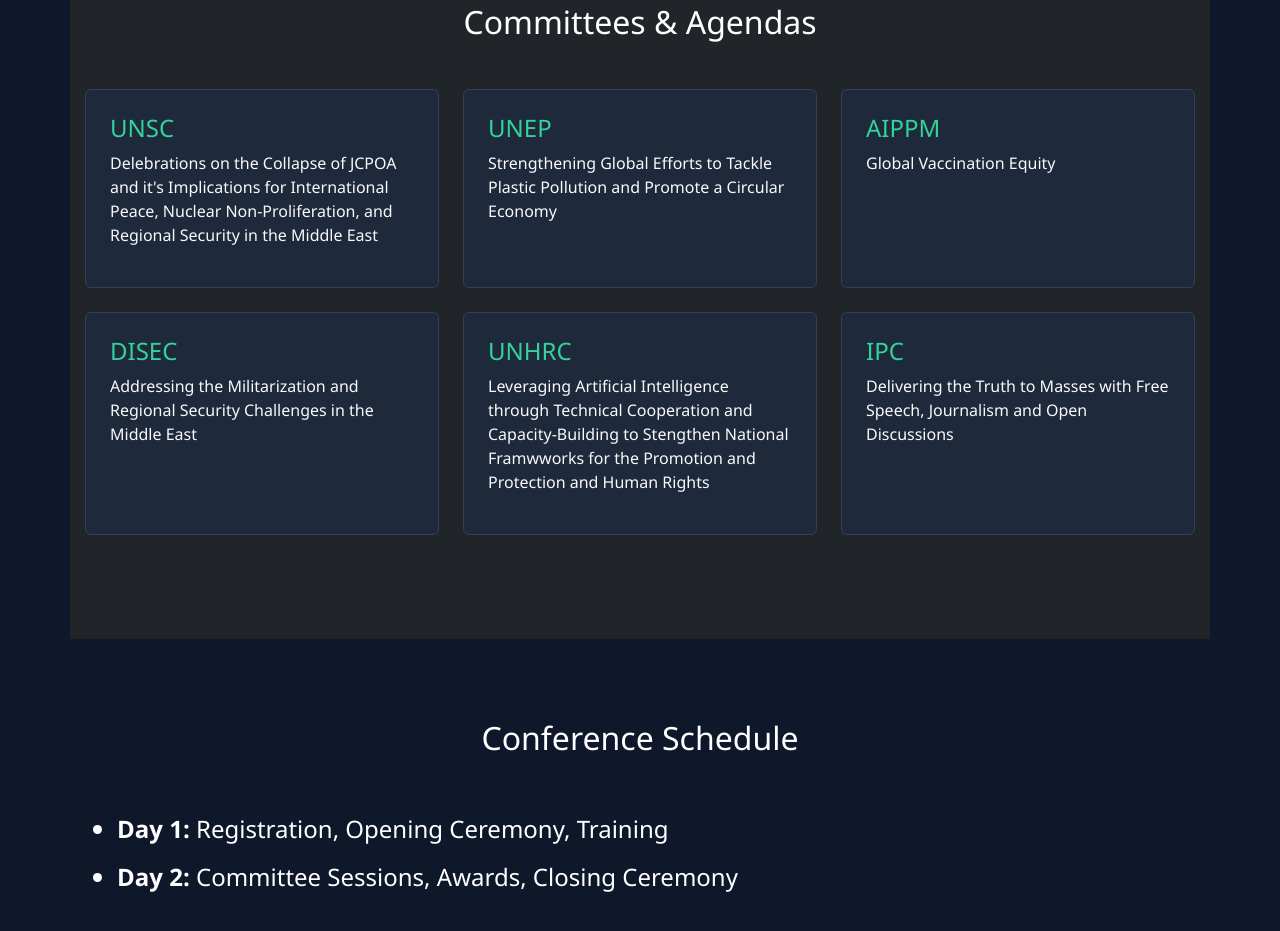
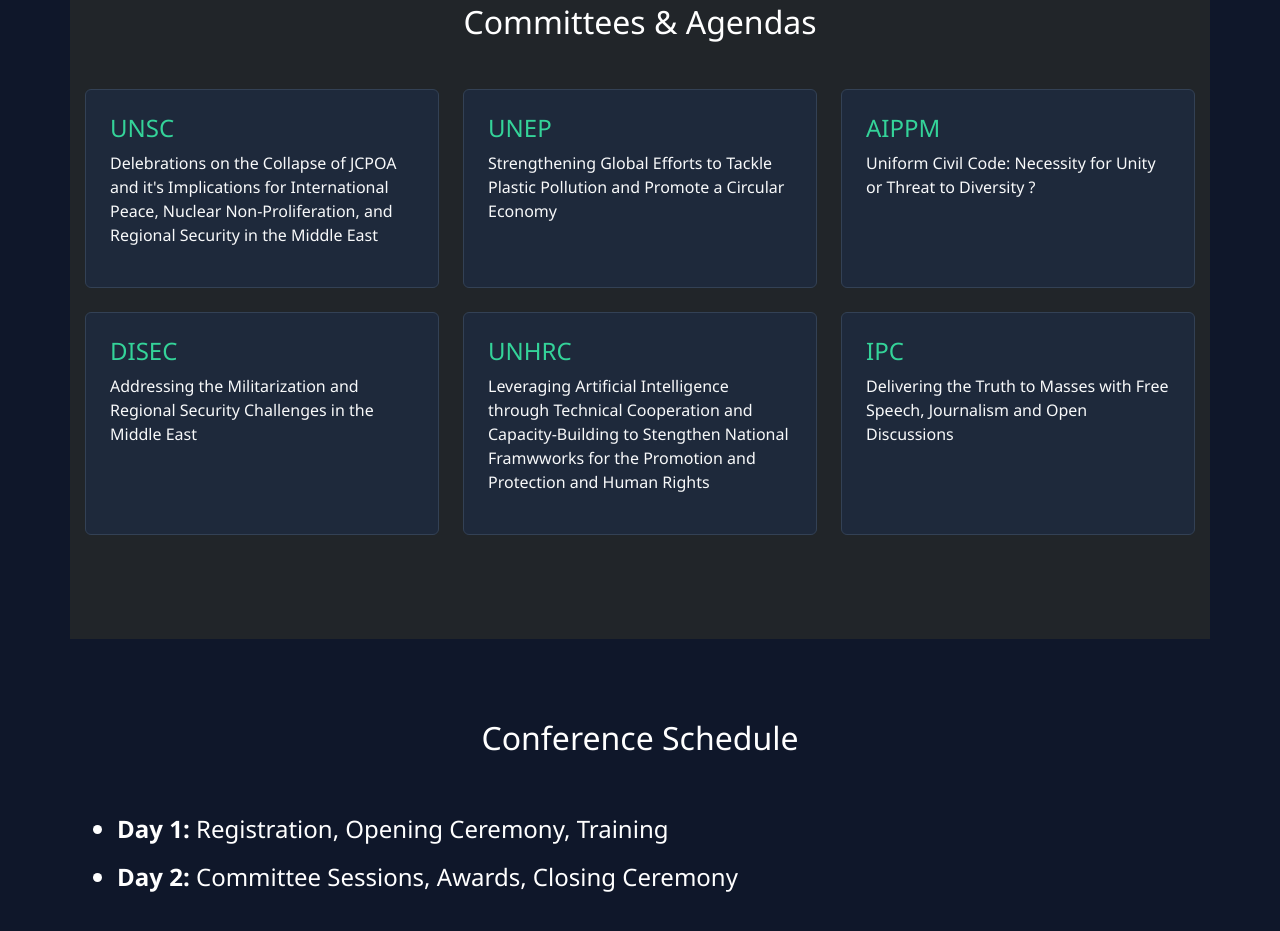
Before and after one commit to thewhyevents/website, a plain HTML site: page index.html in a window 1280 px wide. Shown: the part 1580-2511 px from the top of the page. Drawn offline with nearby package versions, Linux system fonts and the light colour scheme.

Commit message:
Update index.html

```diff
--- a/index.html
+++ b/index.html
@@ -51,7 +51,7 @@
       <div class="col-md-4 mb-4" data-aos="zoom-in">
         <div class="card p-4">
           <h4 class="text-emerald">AIPPM</h4>
-          <p class="text-light">Global Vaccination Equity</p>
+          <p class="text-light">Uniform Civil Code: Necessity for Unity or Threat to Diversity ?</p>
         </div>
       </div>
       <div class="col-md-4 mb-4" data-aos="zoom-in">
```
